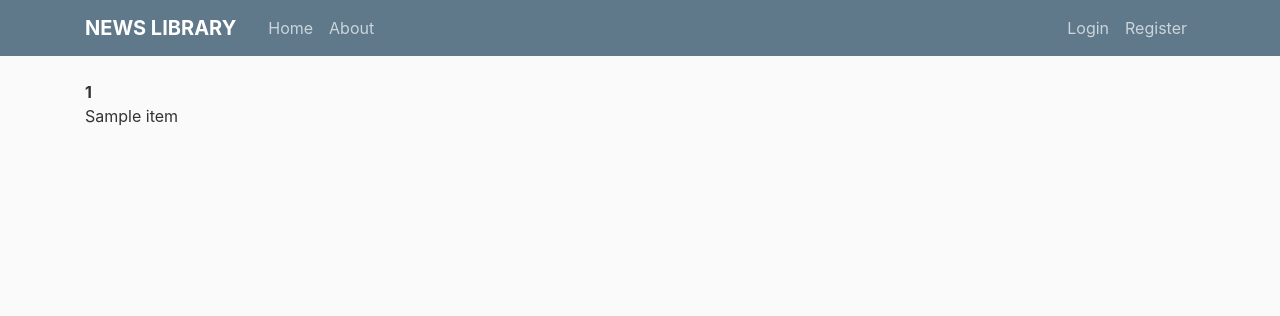
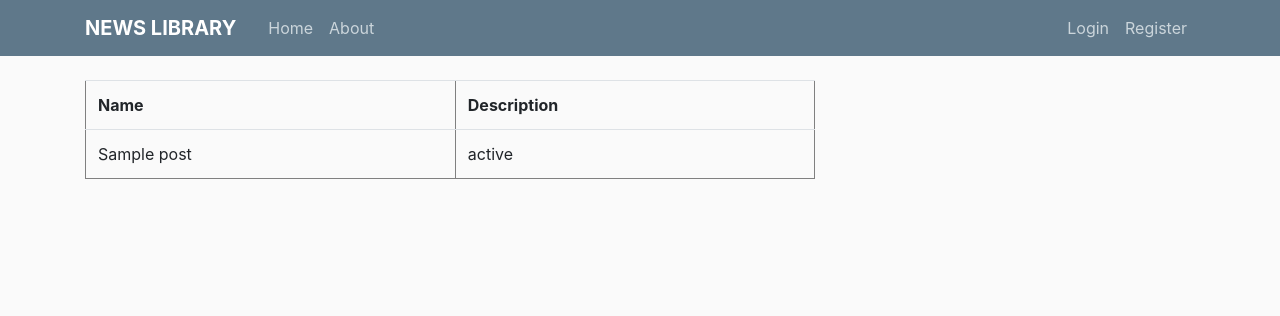
Before and after one commit to AjayBile/flask_xcaliber, a Flask app: template NewsApp/templates/post.html in a window 1280 px wide. Shown: the top 316 px of the page. Run offline with Flask 2, Linux system fonts and the light colour scheme; the template is opened without the code that fills it: most values are stand-ins (such as "Sample title", 1, 10 or a date in 2020); some libraries are stand-ins or nearby versions.

Commit message:
html table added

```diff
--- a/NewsApp/templates/post.html
+++ b/NewsApp/templates/post.html
@@ -1,15 +1,28 @@
 {% extends "layout.html" %}
 {% block content %}
-{% for item in post.items() %}
-<div>
-    <dt>{{ item[0] }}</dt>
-    {% if item[0] == "url" %}
-        <a href="{{ item[1] }}">{{ item[1] }}</a>
-    {% elif item[0] == "id" %}
-        <a href="https://chroniclingamerica.loc.gov{{ item[1] }}">{{ item[1] }}</a>
-    {% else %}
-        <a>{{ item[1] }}</a>
-    {% endif %}
+<div class="table-responsive">
+<table class="table" border="1">
+            <tr>
+                <th> Name </th>
+                <th> Description </th>
+            </tr>
+
+    {% for name, status in post.items() %}
+
+            <tr>
+                <td>{{ name }}</td>
+                {% if name == "url" %}
+                <td><a href="{{ status }}">{{ status }}</a></td>
+                {% elif name == "id" %}
+                <td><a href="https://chroniclingamerica.loc.gov{{ status }}">{{ status }}</a></td>
+                {% else %}
+                <td>{{ status }}</td>
+                {% endif %}
+            </tr>
+
+    {% endfor %}
+
+
+    </table>
 </div>
-{% endfor %}
 {% endblock content %}
```
